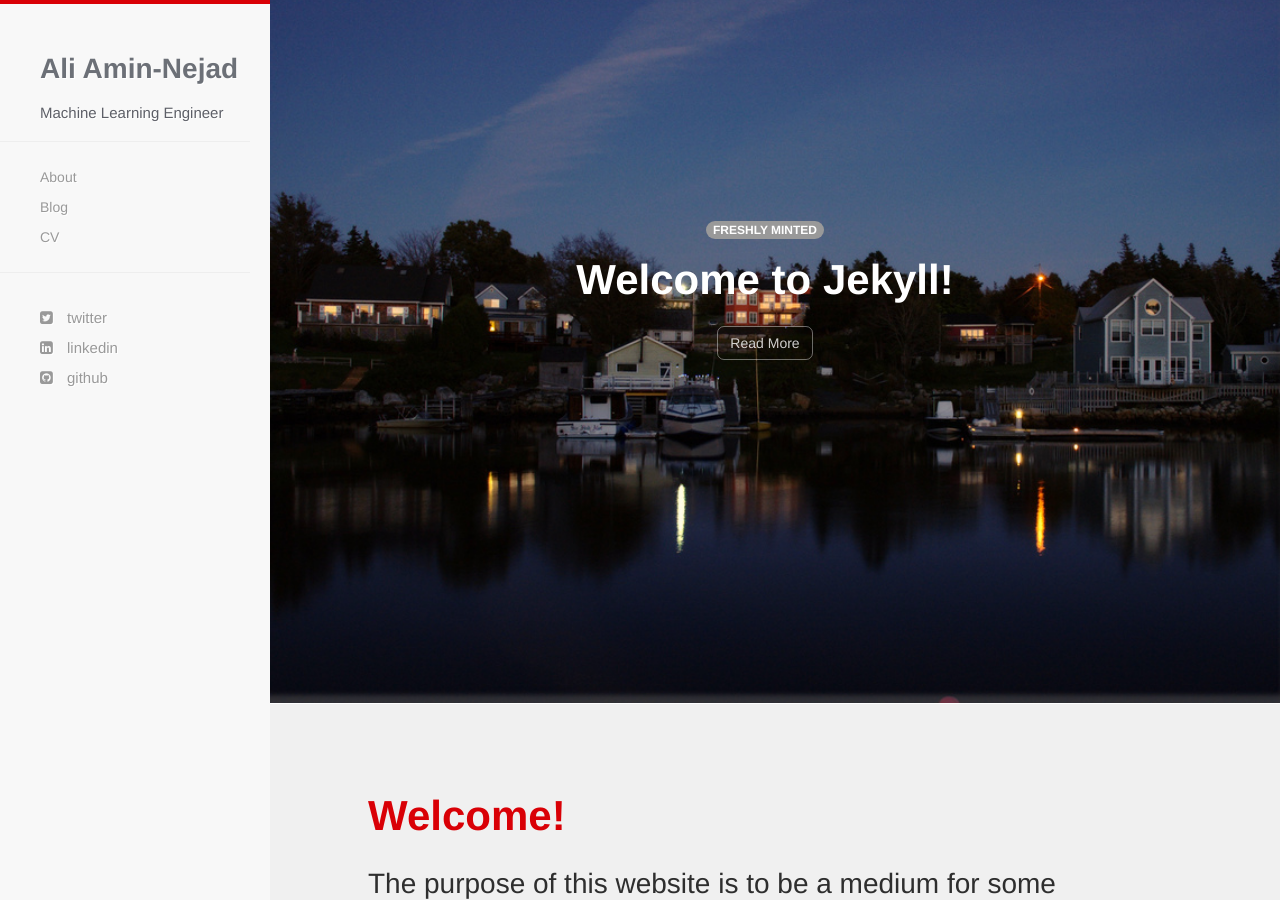
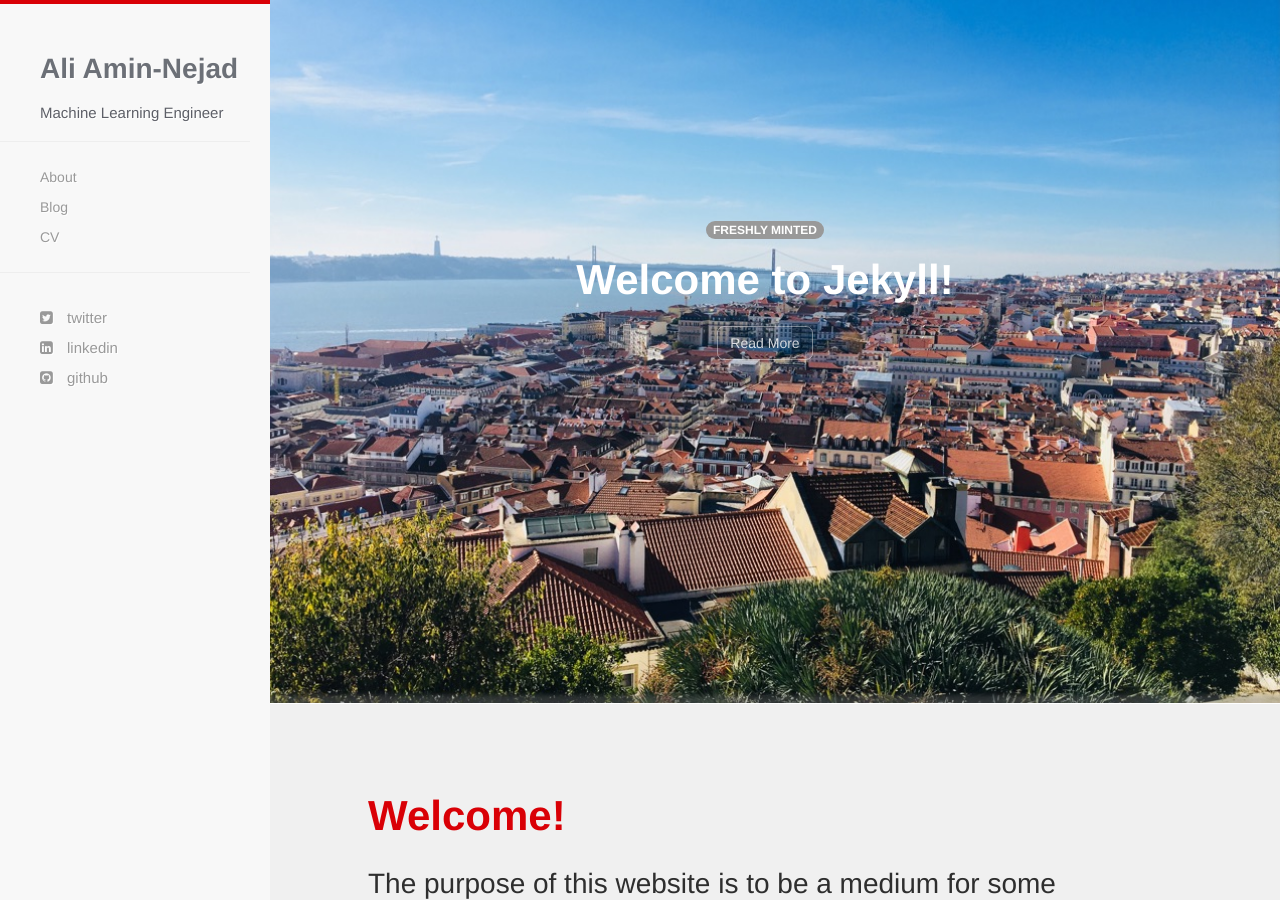
Before and after one commit to amin-nejad/amin-nejad.github.io, a Jekyll site: the page built from index.html, in a window 1280 px wide and 900 px high. Built offline with Jekyll 4.4.1, drawn with Linux system fonts in a browser that asks for light colours; nearby versions of some CDN libraries.

Commit message:
hyperlink added + showcase image changed

```diff
--- a/_includes/navigation.html
+++ b/_includes/navigation.html
@@ -7,7 +7,11 @@
         <span class="icon-bar"></span>
         <span class="icon-bar"></span>
       </button>
-      <p class="navbar-brand">{{ site.name }}</p>
+      <p class="navbar-brand">
+        <a href="{{ site.baseurl }}/">
+          {{ site.name }}
+        </a>
+      </p>
     </div>
     <div class="navbar-collapse collapse">
       <ul class="nav navbar-nav">
--- a/_includes/showcase.html
+++ b/_includes/showcase.html
@@ -1,11 +1,16 @@
 </div>
 <style>
-    .showcase-wrapper {background-image: url("{{ site.baseurl }}/images/showcase.jpg");}
+  .showcase-wrapper {
+    background-image: url("{{ site.baseurl }}/images/lisbon.jpg");
+  }
 </style>
 <div class="showcase-wrapper sticky">
   <div class="showcase-text">
     {% for post in site.posts limit: 1 %}
-          <span class="badge lazy"><smaller>FRESHLY MINTED</smaller></span><br>{{ post.title }}<br><a href="{{ site.baseurl }}{{ post.url }}"><button type="button" class="btn btn-default showcase-button">Read More</button></a>
+    <span class="badge lazy">
+      <smaller>FRESHLY MINTED</smaller>
+    </span><br>{{ post.title }}<br><a href="{{ site.baseurl }}{{ post.url }}"><button type="button"
+        class="btn btn-default showcase-button">Read More</button></a>
     {% endfor %}
   </div>
 </div>
```
Also changed, not shown: images/lisbon.jpg (added), images/showcase.jpg (deleted). Lines whose indentation alone changed are shown as unchanged.
